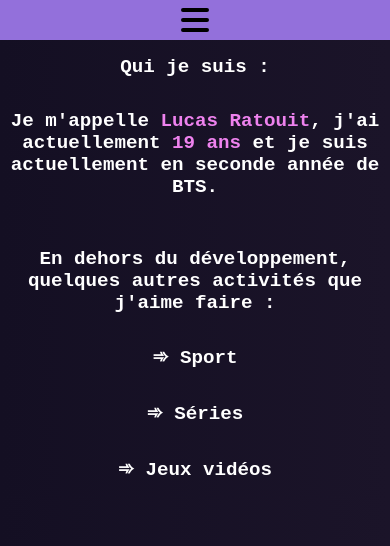
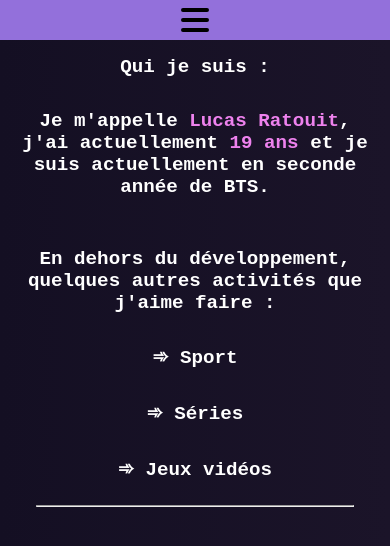
Before and after one commit to LucasRatouit/Portfolio-React, a React (Create React App) app: page /Resumer in a window 390 px wide. Shown: the top 546 px of the page. Built offline with nearby package versions, Linux system fonts and the light colour scheme.

Commit message:
add GitHub calendar

```diff
--- a/package.json
+++ b/package.json
@@ -9,6 +9,7 @@
     "@testing-library/user-event": "^13.5.0",
     "react": "^18.2.0",
     "react-dom": "^18.2.0",
+    "react-github-calendar": "^3.3.1",
     "react-router-dom": "^6.3.0",
     "react-scripts": "5.0.1",
     "web-vitals": "^2.1.4"
--- a/src/components/Resume/Resume.js
+++ b/src/components/Resume/Resume.js
@@ -1,4 +1,5 @@
 import React from "react";
+import GitHubCalendar from "react-github-calendar";
 
 function Resume() {
     return (
@@ -10,6 +11,18 @@ function Resume() {
                 <h1>➾ Sport</h1>
                 <h1>➾ Séries</h1>
                 <h1>➾ Jeux vidéos</h1>
+                <hr />
+                <div className="GitHubCalendar">
+                    <GitHubCalendar
+                        username="LucasRatouit"
+                        blockSize={12}
+                        blockMargin={5}
+                        blockRadius={0}
+                        color="#c084f5"
+                        fontSize={16}
+                    />
+                </div>
+
             </div>
         </section>
     );
--- a/src/index.css
+++ b/src/index.css
@@ -46,6 +46,12 @@ label {
   margin-top: 2rem;
   display: flex;
   justify-content: space-evenly;
+}
+
+.GitHubCalendar {
+  margin-top: 3rem;
+  display: flex;
+  justify-content: center;
 }
 
 /* END NAVBAR */
@@ -103,6 +109,15 @@ label {
     flex-direction: column;
     justify-content: center;
     margin: 0;
+  }
+
+  section {
+    width: 90%;
+    margin: auto;
+  }
+
+  hr {
+    width: 90%;
   }
 
   h1 {
@@ -176,6 +191,12 @@ label {
     height: 150px;
     width: 100%;
   }
+
+  .GitHubCalendar {
+    margin: auto;
+    margin-top: 3rem;
+    width: 90%;
+  }
 }
 
 /*code {
```
Also changed, not shown: 1 other file (tests, documents, lock files or other folders).
